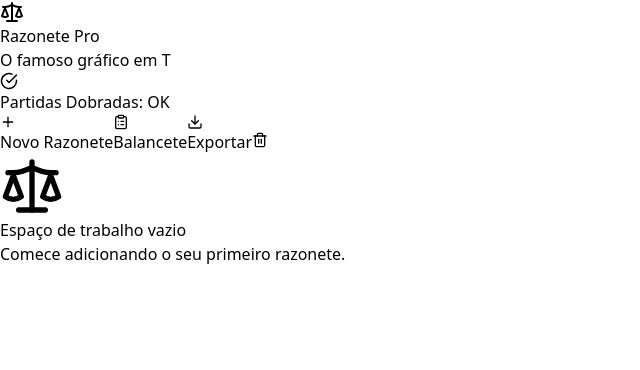
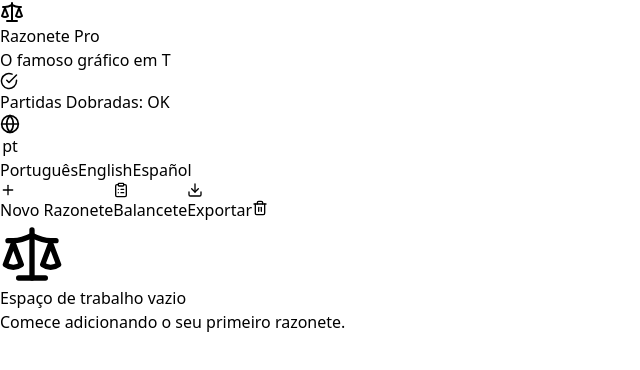
Before and after one commit to tiagotdas/razonete.app, a React (Vite) app: page / in a window 1280 px wide. Shown: the top 370 px of the page, without its empty margins (0-640 px from the left). Built offline with nearby package versions, Linux system fonts and the light colour scheme.

Commit message:
Implement internationalization and dynamic formatting
Refactor App component to support internationalization and dynamic formatting. Added language translations and updated formatting functions to use locale configurations.

```diff
--- a/src/App.jsx
+++ b/src/App.jsx
@@ -7,20 +7,169 @@ import {
   CheckCircle,
   AlertTriangle,
   X,
-  ClipboardList // Novo ícone importado
+  ClipboardList,
+  Globe // Novo ícone para o seletor de idiomas
 } from 'lucide-react';
 
-// --- Utilitários de Formatação ---
-const formatCurrency = (value) => {
-  return new Intl.NumberFormat('pt-BR', { style: 'currency', currency: 'BRL' }).format(value);
+// --- Dicionário de Traduções (I18n) ---
+const TRANSLATIONS = {
+  pt: {
+    debit: 'Débito',
+    credit: 'Crédito',
+    balance: 'Saldo',
+    debitBalance: 'Saldo Devedor',
+    creditBalance: 'Saldo Credor',
+    accountName: 'Nome da Conta',
+    addEntry: 'Lançar',
+    ref: 'Ref.',
+    notes: 'Notas explicativas...',
+    deleteAccount: 'Excluir Conta',
+    deleteEntry: 'Excluir lançamento',
+    appTitle: 'Razonete Pro',
+    appSubtitle: 'O famoso gráfico em T',
+    doubleEntryOk: 'Partidas Dobradas: OK',
+    discrepancy: 'Divergência',
+    newAccount: 'Novo Razonete',
+    trialBalance: 'Balancete',
+    export: 'Exportar',
+    clearAll: 'Limpar Tudo',
+    emptyWorkspace: 'Espaço de trabalho vazio',
+    startAdding: 'Comece adicionando o seu primeiro razonete.',
+    confirmation: 'Confirmação',
+    confirmDeleteAll: 'Tem certeza que deseja apagar todos os razonetes? Todo o trabalho será perdido.',
+    confirmDeleteOne: 'Tem certeza que deseja excluir este razonete permanentemente?',
+    cancel: 'Cancelar',
+    deleteAll: 'Apagar Tudo',
+    delete: 'Excluir',
+    trialBalanceTitle: 'Balancete de Verificação',
+    trialBalanceSubtitle: 'Resumo de saldos por conta',
+    tableAccounts: 'Contas',
+    tableDebit: 'Saldo Devedor',
+    tableCredit: 'Saldo Credor',
+    totals: 'TOTAIS',
+    balanced: 'Balancete Fechado',
+    balancedMsg: 'O método das partidas dobradas foi respeitado.',
+    unbalanced: 'Divergência Encontrada',
+    unbalancedMsg: 'Há uma diferença de {diff} entre débitos e créditos.',
+    close: 'Fechar',
+    nature: 'Natureza',
+    type: 'Tipo',
+    value: 'Valor',
+    debtor: 'Devedora',
+    creditor: 'Credora'
+  },
+  en: {
+    debit: 'Debit',
+    credit: 'Credit',
+    balance: 'Balance',
+    debitBalance: 'Debit Balance',
+    creditBalance: 'Credit Balance',
+    accountName: 'Account Name',
+    addEntry: 'Add',
+    ref: 'Ref.',
+    notes: 'Explanatory notes...',
+    deleteAccount: 'Delete Account',
+    deleteEntry: 'Delete Entry',
+    appTitle: 'T-Account Pro',
+    appSubtitle: 'The famous T-chart',
+    doubleEntryOk: 'Double Entry: OK',
+    discrepancy: 'Discrepancy',
+    newAccount: 'New Account',
+    trialBalance: 'Trial Balance',
+    export: 'Export',
+    clearAll: 'Clear All',
+    emptyWorkspace: 'Empty workspace',
+    startAdding: 'Start by adding your first T-account.',
+    confirmation: 'Confirmation',
+    confirmDeleteAll: 'Are you sure you want to delete all accounts? All work will be lost.',
+    confirmDeleteOne: 'Are you sure you want to delete this account permanently?',
+    cancel: 'Cancel',
+    deleteAll: 'Delete All',
+    delete: 'Delete',
+    trialBalanceTitle: 'Trial Balance',
+    trialBalanceSubtitle: 'Account balance summary',
+    tableAccounts: 'Accounts',
+    tableDebit: 'Debit Balance',
+    tableCredit: 'Credit Balance',
+    totals: 'TOTALS',
+    balanced: 'Balanced',
+    balancedMsg: 'The double-entry method was respected.',
+    unbalanced: 'Discrepancy Found',
+    unbalancedMsg: 'There is a difference of {diff} between debits and credits.',
+    close: 'Close',
+    nature: 'Nature',
+    type: 'Type',
+    value: 'Value',
+    debtor: 'Debit',
+    creditor: 'Credit'
+  },
+  es: {
+    debit: 'Débito',
+    credit: 'Crédito',
+    balance: 'Saldo',
+    debitBalance: 'Saldo Deudor',
+    creditBalance: 'Saldo Acreedor',
+    accountName: 'Nombre de la Cuenta',
+    addEntry: 'Agregar',
+    ref: 'Ref.',
+    notes: 'Notas explicativas...',
+    deleteAccount: 'Eliminar Cuenta',
+    deleteEntry: 'Eliminar entrada',
+    appTitle: 'Razonete Pro',
+    appSubtitle: 'El famoso gráfico en T',
+    doubleEntryOk: 'Partida Doble: OK',
+    discrepancy: 'Discrepancia',
+    newAccount: 'Nueva Cuenta',
+    trialBalance: 'Balance',
+    export: 'Exportar',
+    clearAll: 'Borrar Todo',
+    emptyWorkspace: 'Espacio de trabajo vacío',
+    startAdding: 'Comience agregando su primera cuenta T.',
+    confirmation: 'Confirmación',
+    confirmDeleteAll: '¿Está seguro de que desea eliminar todas las cuentas? Todo el trabajo se perderá.',
+    confirmDeleteOne: '¿Está seguro de que desea eliminar esta cuenta permanentemente?',
+    cancel: 'Cancelar',
+    deleteAll: 'Borrar Todo',
+    delete: 'Eliminar',
+    trialBalanceTitle: 'Balance de Comprobación',
+    trialBalanceSubtitle: 'Resumen de saldos por cuenta',
+    tableAccounts: 'Cuentas',
+    tableDebit: 'Saldo Deudor',
+    tableCredit: 'Saldo Acreedor',
+    totals: 'TOTALES',
+    balanced: 'Balance Cuadrado',
+    balancedMsg: 'Se respetó el método de partida doble.',
+    unbalanced: 'Discrepancia Encontrada',
+    unbalancedMsg: 'Hay una diferencia de {diff} entre débitos y créditos.',
+    close: 'Cerrar',
+    nature: 'Naturaleza',
+    type: 'Tipo',
+    value: 'Valor',
+    debtor: 'Deudora',
+    creditor: 'Acreedora'
+  }
 };
 
-const formatNumber = (value) => {
-  return new Intl.NumberFormat('pt-BR', { minimumFractionDigits: 2, maximumFractionDigits: 2 }).format(value);
+// --- Configurações de Localização ---
+const LOCALE_CONFIG = {
+  pt: { locale: 'pt-BR', currency: 'BRL' },
+  en: { locale: 'en-US', currency: 'USD' },
+  es: { locale: 'es-ES', currency: 'EUR' }
+};
+
+// --- Utilitários de Formatação Dinâmicos ---
+const formatCurrency = (value, lang = 'pt') => {
+  const config = LOCALE_CONFIG[lang];
+  return new Intl.NumberFormat(config.locale, { style: 'currency', currency: config.currency }).format(value);
+};
+
+const formatNumber = (value, lang = 'pt') => {
+  const config = LOCALE_CONFIG[lang];
+  return new Intl.NumberFormat(config.locale, { minimumFractionDigits: 2, maximumFractionDigits: 2 }).format(value);
 };
 
 // --- Componente: Visual do T (CSS Puro) ---
-const TAccountVisual = ({ entries, onDeleteEntry }) => {
+const TAccountVisual = ({ entries, onDeleteEntry, lang, t }) => {
   const debits = entries.filter(e => e.type === 'DEBIT');
   const credits = entries.filter(e => e.type === 'CREDIT');
 
@@ -33,8 +182,8 @@ const TAccountVisual = ({ entries, onDeleteEntry }) => {
 
       {/* Cabeçalhos */}
       <div className="flex justify-between text-xs font-bold text-slate-400 px-2 mb-2 h-6 items-center">
-        <span className="w-1/2 pl-2">Débito</span>
-        <span className="w-1/2 text-right pr-2">Crédito</span>
+        <span className="w-1/2 pl-2">{t.debit}</span>
+        <span className="w-1/2 text-right pr-2">{t.credit}</span>
       </div>
 
       {/* Área de Listas */}
@@ -47,7 +196,7 @@ const TAccountVisual = ({ entries, onDeleteEntry }) => {
                 <button
                   onClick={() => onDeleteEntry(entry.id)}
                   className="text-red-400 opacity-0 group-hover:opacity-100 hover:text-red-600 transition-opacity p-1"
-                  title="Excluir lançamento"
+                  title={t.deleteEntry}
                 >
                   <Trash2 size={12} />
                 </button>
@@ -56,7 +205,7 @@ const TAccountVisual = ({ entries, onDeleteEntry }) => {
                 </span>
               </div>
               <span className="text-blue-700 font-semibold text-sm tabular-nums">
-                {formatNumber(entry.value)}
+                {formatNumber(entry.value, lang)}
               </span>
             </div>
           ))}
@@ -67,13 +216,13 @@ const TAccountVisual = ({ entries, onDeleteEntry }) => {
           {credits.map(entry => (
             <div key={entry.id} className="group flex justify-end items-center py-1 border-b border-transparent hover:bg-red-50/80 rounded px-1 transition-colors">
               <span className="text-red-700 font-semibold text-sm tabular-nums">
-                {formatNumber(entry.value)}
+                {formatNumber(entry.value, lang)}
               </span>
               <div className="flex items-center gap-1 min-w-0 ml-auto pl-2 flex-row-reverse">
                 <button
                   onClick={() => onDeleteEntry(entry.id)}
                   className="text-red-400 opacity-0 group-hover:opacity-100 hover:text-red-600 transition-opacity p-1"
-                  title="Excluir lançamento"
+                  title={t.deleteEntry}
                 >
                   <Trash2 size={12} />
                 </button>
@@ -90,7 +239,7 @@ const TAccountVisual = ({ entries, onDeleteEntry }) => {
 };
 
 // --- Componente: Cartão do Razonete ---
-const RazoneteCard = ({ data, onUpdate, onDeleteRequest }) => {
+const RazoneteCard = ({ data, onUpdate, onDeleteRequest, lang, t }) => {
   const [inputs, setInputs] = useState({ debit: '', credit: '', ref: '' });
 
   const totals = useMemo(() => {
@@ -138,19 +287,19 @@ const RazoneteCard = ({ data, onUpdate, onDeleteRequest }) => {
           value={data.title}
           onChange={(e) => onUpdate({ ...data, title: e.target.value })}
           className="text-lg font-bold text-slate-800 w-full border-b border-transparent focus:border-blue-500 outline-none placeholder-slate-400 bg-transparent"
-          placeholder="Nome da Conta"
+          placeholder={t.accountName}
         />
         <button
           type="button"
           onClick={() => onDeleteRequest(data.id)}
           className="absolute -top-1 -right-2 text-slate-400 hover:text-red-500 hover:bg-red-50 rounded-full p-2 transition-all z-10"
-          title="Excluir Conta"
+          title={t.deleteAccount}
         >
           <X size={18} />
         </button>
       </div>
 
-      <TAccountVisual entries={data.entries} onDeleteEntry={handleDeleteEntry} />
+      <TAccountVisual entries={data.entries} onDeleteEntry={handleDeleteEntry} lang={lang} t={t} />
 
       <div className={`
         flex justify-between items-center p-2 rounded-lg border text-sm font-bold
@@ -159,10 +308,10 @@ const RazoneteCard = ({ data, onUpdate, onDeleteRequest }) => {
           : 'bg-red-50 border-red-100 text-red-800'}
       `}>
         <span className="text-xs uppercase tracking-wider opacity-80">
-          {totals.balance >= 0 ? 'Saldo Devedor' : 'Saldo Credor'}
+          {totals.balance >= 0 ? t.debitBalance : t.creditBalance}
         </span>
         <span className="text-base">
-          {formatCurrency(Math.abs(totals.balance))}
+          {formatCurrency(Math.abs(totals.balance), lang)}
         </span>
       </div>
 
@@ -201,13 +350,13 @@ const RazoneteCard = ({ data, onUpdate, onDeleteRequest }) => {
             onChange={(e) => setInputs({ ...inputs, ref: e.target.value })}
             onKeyDown={handleKeyDown}
             className="w-2/3 px-3 py-2 border border-slate-200 rounded text-sm focus:border-blue-400 outline-none"
-            placeholder="Ref."
+            placeholder={t.ref}
           />
           <button
             onClick={handleAddEntry}
             className="w-1/3 bg-slate-800 text-white rounded text-sm font-medium hover:bg-slate-700 active:scale-95 transition-all flex items-center justify-center gap-1"
           >
-            Lançar
+            {t.addEntry}
           </button>
         </div>
       </div>
@@ -216,17 +365,17 @@ const RazoneteCard = ({ data, onUpdate, onDeleteRequest }) => {
         value={data.comment}
         onChange={(e) => onUpdate({ ...data, comment: e.target.value })}
         className="w-full text-xs p-2 border border-slate-200 rounded resize-y min-h-[40px] bg-slate-50 focus:bg-white focus:border-blue-400 outline-none transition-colors"
-        placeholder="Notas explicativas..."
+        placeholder={t.notes}
       />
     </div>
   );
 };
 
-// --- NOVO COMPONENTE: Modal do Balancete de Verificação ---
-const TrialBalanceModal = ({ isOpen, onClose, razonetes }) => {
+// --- Componente: Modal do Balancete de Verificação ---
+const TrialBalanceModal = ({ isOpen, onClose, razonetes, lang, t }) => {
   if (!isOpen) return null;
 
-  // Lógica de Agregação (Data Aggregation) - "Map-Reduce"
+  // Lógica de Agregação (Data Aggregation)
   const reportData = useMemo(() => {
     return razonetes.map(r => {
       const totalD = r.entries.filter(e => e.type === 'DEBIT').reduce((acc, c) => acc + c.value, 0);
@@ -239,10 +388,9 @@ const TrialBalanceModal = ({ isOpen, onClose, razonetes }) => {
         debitBalance: balance > 0 ? balance : 0,
         creditBalance: balance < 0 ? Math.abs(balance) : 0
       };
-    }).sort((a, b) => a.title.localeCompare(b.title)); // Ordenação alfabética
+    }).sort((a, b) => a.title.localeCompare(b.title));
   }, [razonetes]);
 
-  // Cálculo dos Totais do Relatório (Cross-footing)
   const totals = useMemo(() => {
     return reportData.reduce((acc, curr) => ({
       debit: acc.debit + curr.debitBalance,
@@ -262,8 +410,8 @@ const TrialBalanceModal = ({ isOpen, onClose, razonetes }) => {
               <ClipboardList size={24} />
             </div>
             <div>
-              <h2 className="text-xl font-bold text-slate-800">Balancete de Verificação</h2>
-              <p className="text-sm text-slate-500">Resumo de saldos por conta</p>
+              <h2 className="text-xl font-bold text-slate-800">{t.trialBalanceTitle}</h2>
+              <p className="text-sm text-slate-500">{t.trialBalanceSubtitle}</p>
             </div>
           </div>
           <button onClick={onClose} className="p-2 hover:bg-slate-200 rounded-full transition-colors">
@@ -276,9 +424,9 @@ const TrialBalanceModal = ({ isOpen, onClose, razonetes }) => {
           <table className="w-full text-sm border-collapse">
             <thead>
               <tr className="bg-slate-100 text-slate-600 font-bold border-b border-slate-300">
-                <th className="py-3 px-4 text-left w-1/2">Contas</th>
-                <th className="py-3 px-4 text-right w-1/4 text-blue-700">Saldo Devedor</th>
-                <th className="py-3 px-4 text-right w-1/4 text-red-700">Saldo Credor</th>
+                <th className="py-3 px-4 text-left w-1/2">{t.tableAccounts}</th>
+                <th className="py-3 px-4 text-right w-1/4 text-blue-700">{t.tableDebit}</th>
+                <th className="py-3 px-4 text-right w-1/4 text-red-700">{t.tableCredit}</th>
               </tr>
             </thead>
             <tbody>
@@ -286,10 +434,10 @@ const TrialBalanceModal = ({ isOpen, onClose, razonetes }) => {
                 <tr key={row.id} className={`border-b border-slate-100 hover:bg-slate-50 transition-colors ${index % 2 === 0 ? 'bg-white' : 'bg-slate-50/50'}`}>
                   <td className="py-3 px-4 font-medium text-slate-700">{row.title}</td>
                   <td className="py-3 px-4 text-right tabular-nums text-slate-600 font-medium">
-                    {row.debitBalance > 0 ? formatNumber(row.debitBalance) : '-'}
+                    {row.debitBalance > 0 ? formatNumber(row.debitBalance, lang) : '-'}
                   </td>
                   <td className="py-3 px-4 text-right tabular-nums text-slate-600 font-medium">
-                    {row.creditBalance > 0 ? formatNumber(row.creditBalance) : '-'}
+                    {row.creditBalance > 0 ? formatNumber(row.creditBalance, lang) : '-'}
                   </td>
                 </tr>
               ))}
@@ -297,12 +445,12 @@ const TrialBalanceModal = ({ isOpen, onClose, razonetes }) => {
             {/* Rodapé do Relatório (Totais) */}
             <tfoot>
               <tr className="bg-slate-100 border-t-2 border-slate-300 font-bold text-base">
-                <td className="py-4 px-4 text-slate-800">TOTAIS</td>
+                <td className="py-4 px-4 text-slate-800">{t.totals}</td>
                 <td className="py-4 px-4 text-right text-blue-700 tabular-nums">
-                  {formatNumber(totals.debit)}
+                  {formatNumber(totals.debit, lang)}
                 </td>
                 <td className="py-4 px-4 text-right text-red-700 tabular-nums">
-                  {formatNumber(totals.credit)}
+                  {formatNumber(totals.credit, lang)}
                 </td>
               </tr>
             </tfoot>
@@ -314,16 +462,16 @@ const TrialBalanceModal = ({ isOpen, onClose, razonetes }) => {
               <>
                 <CheckCircle size={24} />
                 <div>
-                  <p className="font-bold">Balancete Fechado</p>
-                  <p className="text-sm opacity-90">O método das partidas dobradas foi respeitado.</p>
+                  <p className="font-bold">{t.balanced}</p>
+                  <p className="text-sm opacity-90">{t.balancedMsg}</p>
                 </div>
               </>
             ) : (
               <>
                 <AlertTriangle size={24} />
                 <div>
-                  <p className="font-bold">Divergência Encontrada</p>
-                  <p className="text-sm opacity-90">Há uma diferença de {formatCurrency(Math.abs(totals.debit - totals.credit))} entre débitos e créditos.</p>
+                  <p className="font-bold">{t.unbalanced}</p>
+                  <p className="text-sm opacity-90">{t.unbalancedMsg.replace('{diff}', formatCurrency(Math.abs(totals.debit - totals.credit), lang))}</p>
                 </div>
               </>
             )}
@@ -336,7 +484,7 @@ const TrialBalanceModal = ({ isOpen, onClose, razonetes }) => {
             onClick={onClose}
             className="px-6 py-2 bg-slate-800 text-white font-medium rounded-lg hover:bg-slate-700 transition"
           >
-            Fechar
+            {t.close}
           </button>
         </div>
       </div>
@@ -347,7 +495,9 @@ const TrialBalanceModal = ({ isOpen, onClose, razonetes }) => {
 // --- Componente Principal App ---
 const App = () => {
   const [razonetes, setRazonetes] = useState([]);
-  const [isTrialBalanceOpen, setIsTrialBalanceOpen] = useState(false); // Estado para o modal
+  const [isTrialBalanceOpen, setIsTrialBalanceOpen] = useState(false);
+  const [currentLang, setCurrentLang] = useState('pt'); // Estado do idioma
+  const t = TRANSLATIONS[currentLang]; // Atalho para as traduções
 
   const [confirmModal, setConfirmModal] = useState({
     isOpen: false,
@@ -431,14 +581,14 @@ const App = () => {
 
   const exportCSV = () => {
     let csv = "data:text/csv;charset=utf-8,\uFEFF";
-    csv += "ID_Conta;Conta;Natureza;Tipo;Valor;Referencia;Nota\n";
+    csv += `ID_${t.accountName};${t.accountName};${t.nature};${t.type};${t.value};${t.ref};Nota\n`;
     razonetes.forEach(r => {
       r.entries.forEach(e => {
         const row = [
           r.id,
           `"${r.title}"`,
-          e.type === 'DEBIT' ? 'Devedora' : 'Credora',
-          e.type === 'DEBIT' ? 'Debito' : 'Credito',
+          e.type === 'DEBIT' ? t.debtor : t.creditor,
+          e.type === 'DEBIT' ? 'Debito' : 'Credito', // Mantendo interno para consistência
           e.value.toFixed(2).replace('.', ','),
           `"${e.ref}"`,
           `"${r.comment.replace(/\n/g, ' ')}"`
@@ -461,37 +611,51 @@ const App = () => {
               <Scale size={24} weight="bold" />
             </div>
             <div>
-              <h1 className="text-xl font-bold text-slate-900 leading-none">Razonete Pro</h1>
-              <p className="text-xs text-slate-500 mt-1">O famoso gráfico em T</p>
+              <h1 className="text-xl font-bold text-slate-900 leading-none">{t.appTitle}</h1>
+              <p className="text-xs text-slate-500 mt-1">{t.appSubtitle}</p>
             </div>
           </div>
+
           <div className={`px-4 py-2 rounded-full flex items-center gap-2 text-sm font-bold shadow-sm transition-colors ${globalStatus.isBalanced ? 'bg-emerald-50 text-emerald-700 border border-emerald-200' : 'bg-red-50 text-red-700 border border-red-200'}`}>
             {globalStatus.isBalanced ? (
               <>
                 <CheckCircle size={18} />
-                <span>Partidas Dobradas: OK</span>
+                <span>{t.doubleEntryOk}</span>
               </>
             ) : (
               <>
                 <AlertTriangle size={18} />
-                <span>Divergência: {formatCurrency(globalStatus.diff)}</span>
+                <span>{t.discrepancy}: {formatCurrency(globalStatus.diff, currentLang)}</span>
               </>
             )}
           </div>
-          <div className="flex gap-2">
+
+          <div className="flex gap-2 items-center">
+            {/* Seletor de Idioma */}
+            <div className="relative group mr-2">
+              <button className="p-2 text-slate-500 hover:text-blue-600 hover:bg-slate-100 rounded-lg transition-colors flex items-center gap-1" title="Mudar Idioma">
+                <Globe size={20} />
+                <span className="text-xs font-bold uppercase">{currentLang}</span>
+              </button>
+              <div className="absolute right-0 top-full mt-1 bg-white border border-slate-200 rounded-lg shadow-xl py-1 hidden group-hover:block w-32 z-50">
+                <button onClick={() => setCurrentLang('pt')} className={`block w-full text-left px-4 py-2 text-sm hover:bg-slate-50 ${currentLang === 'pt' ? 'font-bold text-blue-600' : 'text-slate-600'}`}>Português</button>
+                <button onClick={() => setCurrentLang('en')} className={`block w-full text-left px-4 py-2 text-sm hover:bg-slate-50 ${currentLang === 'en' ? 'font-bold text-blue-600' : 'text-slate-600'}`}>English</button>
+                <button onClick={() => setCurrentLang('es')} className={`block w-full text-left px-4 py-2 text-sm hover:bg-slate-50 ${currentLang === 'es' ? 'font-bold text-blue-600' : 'text-slate-600'}`}>Español</button>
+              </div>
+            </div>
+
             <button onClick={addRazonete} className="flex items-center gap-2 px-4 py-2 bg-blue-600 text-white text-sm font-semibold rounded-lg hover:bg-blue-700 transition shadow-sm active:scale-95">
-              <Plus size={16} /> Novo Razonete
+              <Plus size={16} /> {t.newAccount}
             </button>
 
-            {/* NOVO BOTÃO: Balancete */}
             <button onClick={() => setIsTrialBalanceOpen(true)} className="flex items-center gap-2 px-4 py-2 bg-slate-700 text-white text-sm font-semibold rounded-lg hover:bg-slate-800 transition shadow-sm active:scale-95">
-              <ClipboardList size={16} /> Balancete
+              <ClipboardList size={16} /> {t.trialBalance}
             </button>
 
             <button onClick={exportCSV} className="flex items-center gap-2 px-4 py-2 bg-emerald-600 text-white text-sm font-semibold rounded-lg hover:bg-emerald-700 transition shadow-sm active:scale-95">
-              <Download size={16} /> Exportar
+              <Download size={16} /> {t.export}
             </button>
-            <button onClick={requestClearAll} className="px-3 py-2 bg-white border border-slate-300 text-slate-600 rounded-lg hover:bg-red-50 hover:text-red-600 hover:border-red-200 transition shadow-sm" title="Limpar Tudo">
+            <button onClick={requestClearAll} className="px-3 py-2 bg-white border border-slate-300 text-slate-600 rounded-lg hover:bg-red-50 hover:text-red-600 hover:border-red-200 transition shadow-sm" title={t.clearAll}>
               <Trash2 size={16} />
             </button>
           </div>
@@ -502,11 +666,10 @@ const App = () => {
         {razonetes.length === 0 ? (
           <div className="flex flex-col items-center justify-center py-32 opacity-50">
             <Scale size={64} className="text-slate-300 mb-4" />
-            <h3 className="text-xl font-medium text-slate-500">Espaço de trabalho vazio</h3>
-            <p className="text-slate-400">Comece adicionando o seu primeiro razonete.</p>
+            <h3 className="text-xl font-medium text-slate-500">{t.emptyWorkspace}</h3>
+            <p className="text-slate-400">{t.startAdding}</p>
           </div>
         ) : (
-          /* Grid Responsivo usando auto-fill e minmax (Corrigido anteriormente) */
           <div className="grid grid-cols-[repeat(auto-fill,minmax(320px,1fr))] gap-6 items-start">
             {razonetes.map(razonete => (
               <RazoneteCard
@@ -514,17 +677,20 @@ const App = () => {
                 data={razonete}
                 onUpdate={updateRazonete}
                 onDeleteRequest={requestDelete}
+                lang={currentLang}
+                t={t}
               />
             ))}
           </div>
         )}
       </main>
 
-      {/* Renderização do Balancete */}
       <TrialBalanceModal
         isOpen={isTrialBalanceOpen}
         onClose={() => setIsTrialBalanceOpen(false)}
         razonetes={razonetes}
+        lang={currentLang}
+        t={t}
       />
 
       {confirmModal.isOpen && (
@@ -532,25 +698,25 @@ const App = () => {
           <div className="bg-white rounded-xl shadow-2xl p-6 max-w-sm w-full animate-in fade-in zoom-in duration-200">
             <div className="flex items-center gap-3 text-amber-500 mb-4">
               <AlertTriangle size={24} />
-              <h3 className="text-lg font-bold text-slate-800">Confirmação</h3>
+              <h3 className="text-lg font-bold text-slate-800">{t.confirmation}</h3>
             </div>
             <p className="text-slate-600 mb-6 text-sm leading-relaxed">
               {confirmModal.type === 'ALL'
-                ? 'Tem certeza que deseja apagar todos os razonetes? Todo o trabalho será perdido.'
-                : 'Tem certeza que deseja excluir este razonete permanentemente?'}
+                ? t.confirmDeleteAll
+                : t.confirmDeleteOne}
             </p>
             <div className="flex justify-end gap-3">
               <button
                 onClick={() => setConfirmModal({ ...confirmModal, isOpen: false })}
                 className="px-4 py-2 bg-slate-100 text-slate-700 font-medium rounded-lg hover:bg-slate-200 transition"
               >
-                Cancelar
+                {t.cancel}
               </button>
               <button
                 onClick={confirmAction}
                 className="px-4 py-2 bg-red-600 text-white font-medium rounded-lg hover:bg-red-700 transition shadow-lg shadow-red-600/20"
               >
-                {confirmModal.type === 'ALL' ? 'Apagar Tudo' : 'Excluir'}
+                {confirmModal.type === 'ALL' ? t.deleteAll : t.delete}
               </button>
             </div>
           </div>
```
